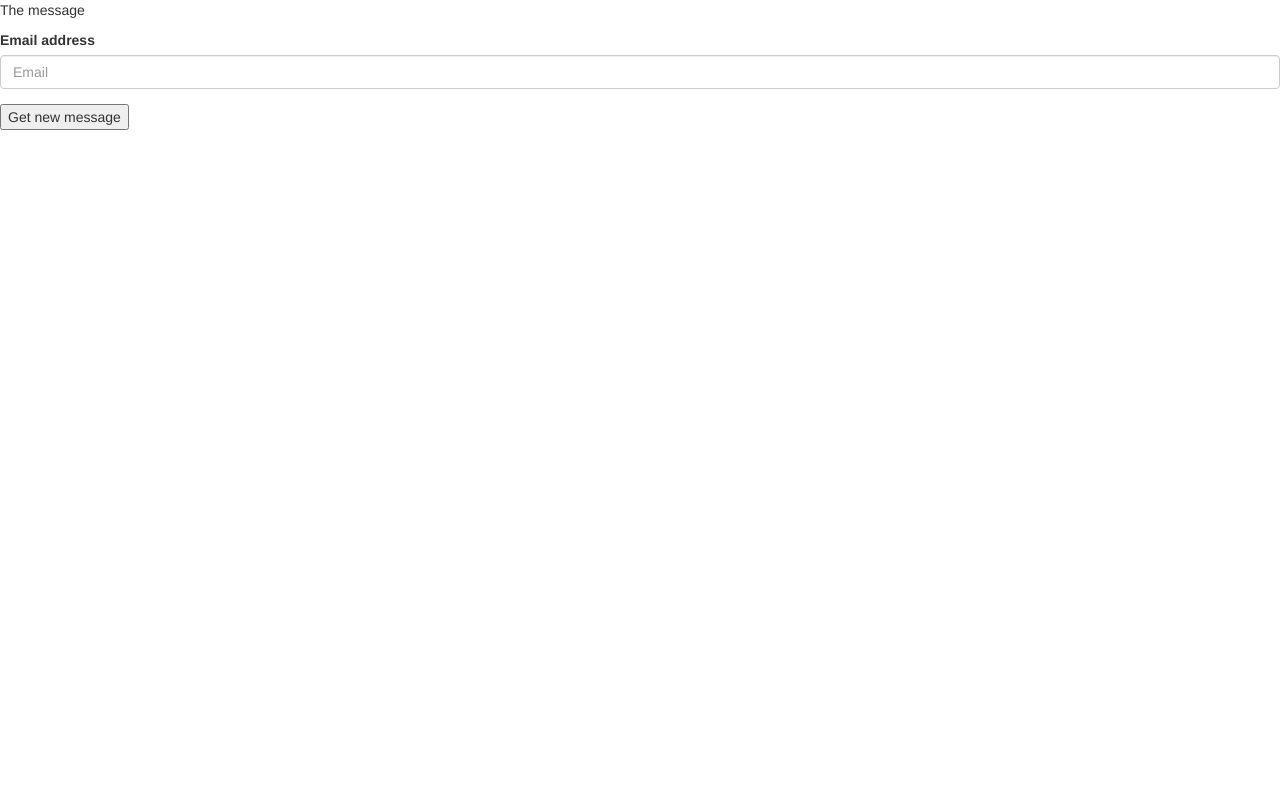
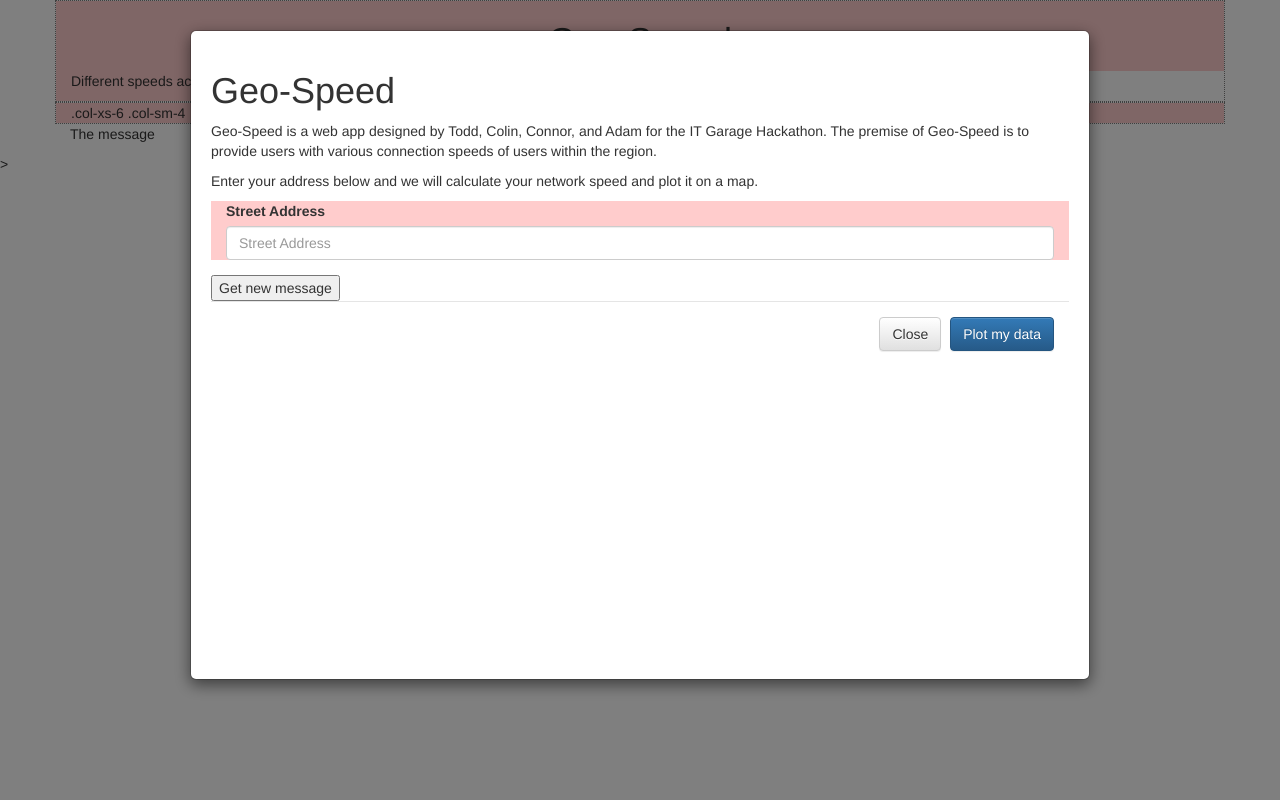
Before and after one commit to cmacrowther/geo-speed, a Python web app: template templates/index.html in a window 1280 px wide. Run offline with Jinja, Linux system fonts and the light colour scheme; the template is opened without the code that fills it, so the values that code supplies are empty; some libraries are stand-ins or nearby versions.

Commit message:
Added Modal

```diff
--- /dev/null
+++ b/templates/custom.css
@@ -0,0 +1,11 @@
+div[class="row"] {
+    border: 1px dotted rgba(0, 0, 0, 0.5);
+}
+
+div[class^="col-"] {
+    background-color: rgba(255, 0, 0, 0.2);
+}
+.loadingModal {
+    min-height: 650px;
+    padding: 20px;
+}
--- a/templates/index.html
+++ b/templates/index.html
@@ -9,16 +9,23 @@
 
     <!-- Optional theme -->
     <link rel="stylesheet" href="https://maxcdn.bootstrapcdn.com/bootstrap/3.3.5/css/bootstrap-theme.min.css">
+    <link rel="stylesheet" href="./custom.css">
+<!-- Latest compiled and minified JavaScript -->
 
-<!-- Latest compiled and minified JavaScript -->
 <script src="https://maxcdn.bootstrapcdn.com/bootstrap/3.3.5/js/bootstrap.min.js"></script>
 </head>
 <body>
-    <p id="message">The message</p>
-    <form>
-        <div class="form-group">
-            <label for="exampleInputEmail1">Email address</label>
-            <input type="email" class="form-control" id="exampleInputEmail1" placeholder="Email">
+<div class="modal fade bs-example-modal-lg" tabindex="-1" role="dialog" aria-labelledby="myLargeModalLabel" id="myModal">
+  <div class="modal-dialog modal-lg">
+    <div class="modal-content loadingModal">
+        <h1>Geo-Speed</h1>
+        <p>Geo-Speed is a web app designed by Todd, Colin, Connor, and Adam for the IT Garage Hackathon.
+            The premise of Geo-Speed is to provide users with various connection speeds of users within the region.</p>
+        <p>Enter your address below and we will calculate your network speed and plot it on a map.</p>
+         <form>
+        <div class="col-xs-12 form-group">
+            <label for="exampleInputEmail1">Street Address</label>
+            <input type="text" class="form-control" id="exampleAddress1" placeholder="Street Address">
         </div>
         <input type="submit" value="Get new message" onclick="$.post('/submit',{message: document.getElementById('exampleInputEmail1')},
         function(data, status){
@@ -26,7 +33,34 @@
             document.getElementById('message').innerHTML = message;
         });">
     </form>
-    <script>
+      <div class="modal-footer">
+        <button type="button" class="btn btn-default" data-dismiss="modal">Close</button>
+        <button type="button" class="btn btn-primary" onclick="$.post('/submit',{message: document.getElementById('exampleInputEmail1')},
+        function(data, status){
+            const message = data.message;
+            document.getElementById('message').innerHTML = message;
+        });">Plot my data</button>
+      </div>
+    </div><!-- /.modal-content -->
+  </div><!-- /.modal-dialog -->
+</div><!-- /.modal -->
+<div class="container">
+    <div class="row">
+     <div class="col-xs-12 text-center"><H1>Geo-Speed</H1></div><hr/>
+     <div class="col-xs-6 col-md-4"><p>Different speeds according to location</p></div>
+    </div>
+    <div class="row">
+     <div class="col-xs-6 col-sm-4">.col-xs-6 .col-sm-4</div>
+      <div class="col-xs-6 col-sm-4">.col-xs-6 .col-sm-4</div>
+      <div class="clearfix visible-xs-block"></div>
+      <div class="col-xs-6 col-sm-4">.col-xs-6 .col-sm-4</div>
+    </div>
+    <p id="message">The message</p>
+    <script type="text/javascript">
+    $(window).load(function(){
+        $('#myModal').modal('show');
+    });
     </script>
+    </div>>
 </body>
 </html>
```
